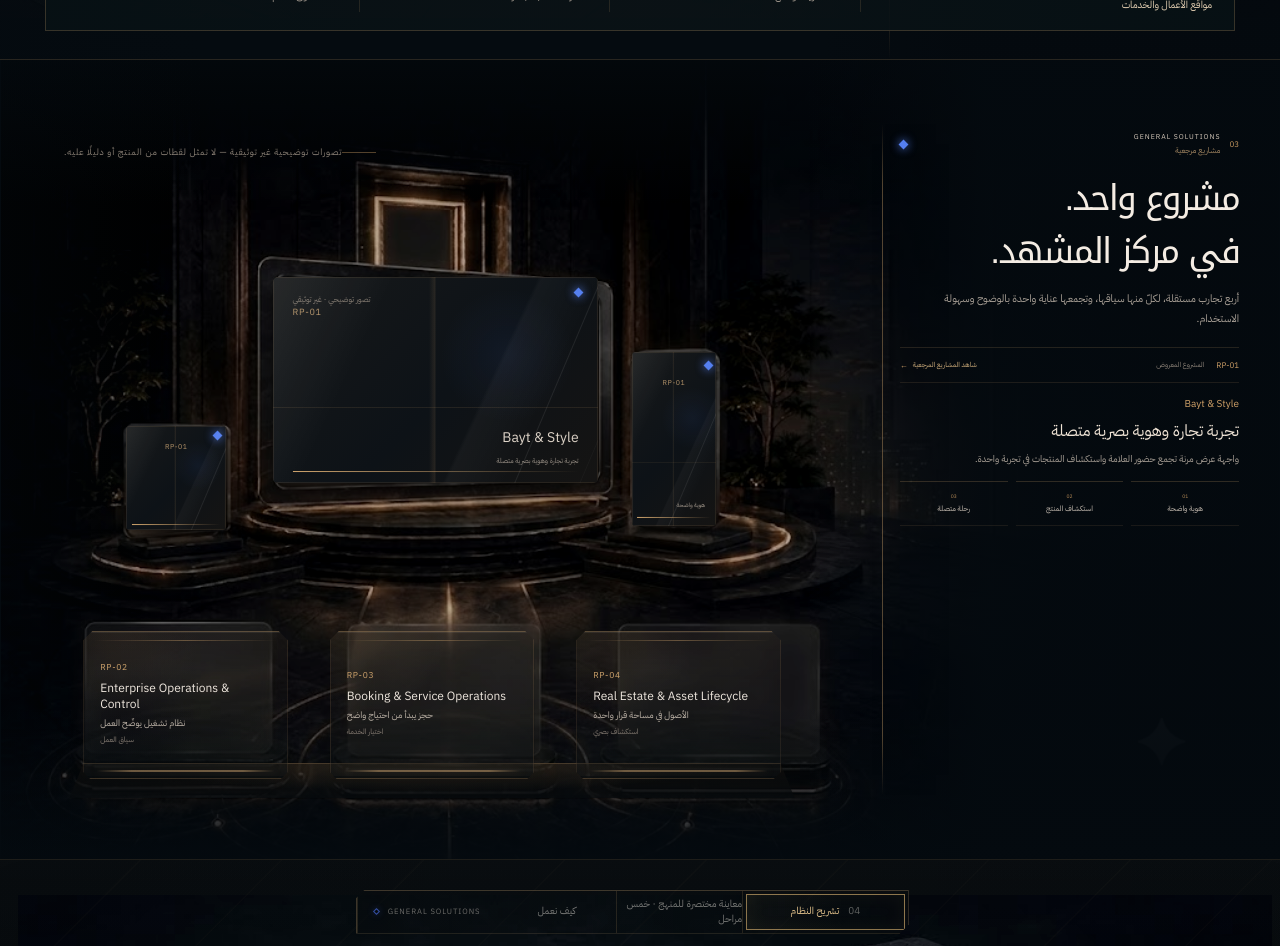
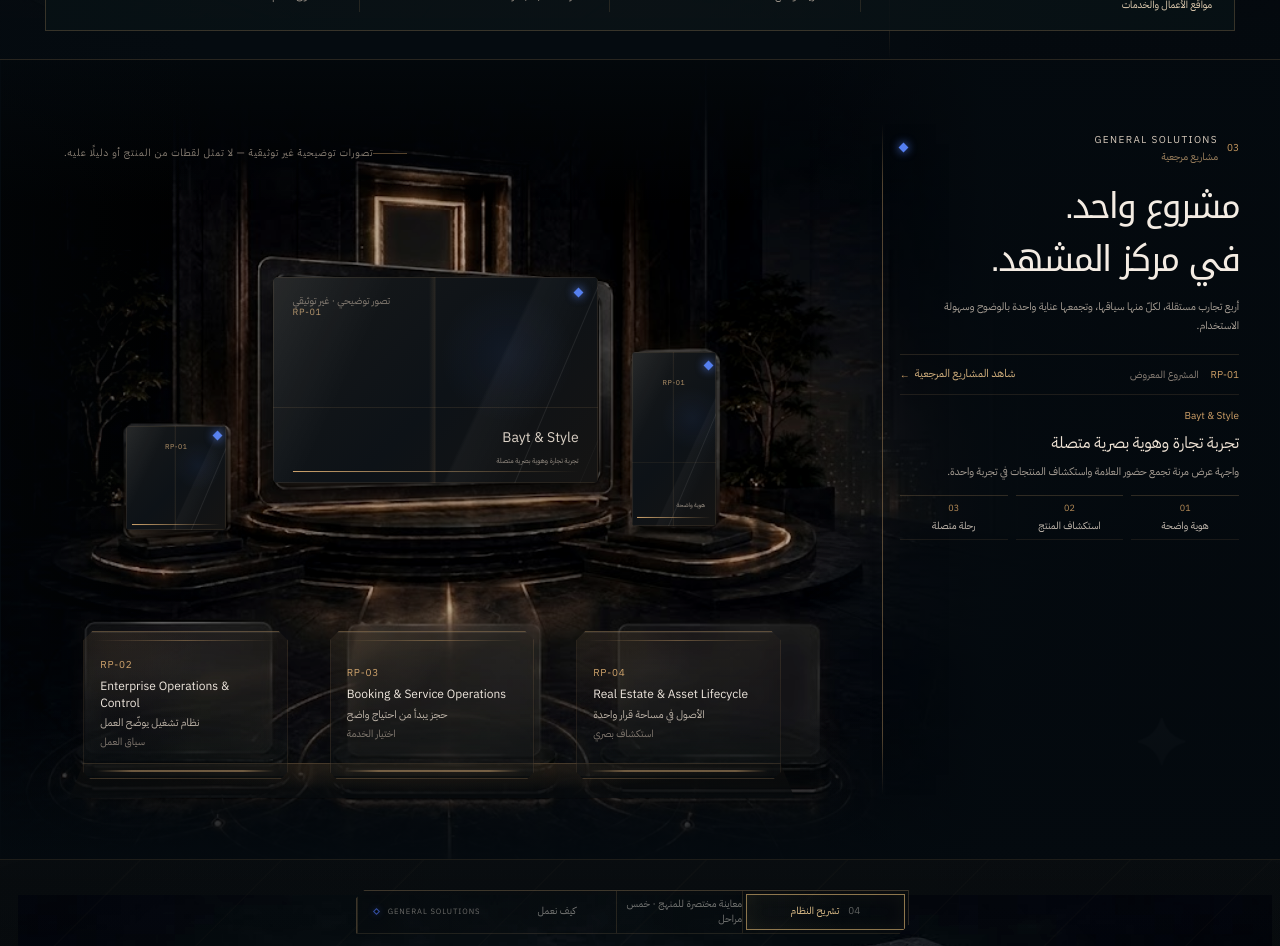
Before and after one commit to hamad933/GS-2, a React (Vite) app: page / in a window 1280 px wide. Shown: the part 1640-2586 px from the top of the page. Built offline with nearby package versions, Linux system fonts and the light colour scheme.

Commit message:
fix(home): raise reference proof readable type

```diff
--- a/src/components/sections/ReferenceProof.remediation.css
+++ b/src/components/sections/ReferenceProof.remediation.css
@@ -1,14 +1,51 @@
 .reference-proof-v2 .project-media figcaption {
-  font-size: 9px;
+  font-size: 10px;
   line-height: 1.6;
 }
 
 .reference-proof-v2 .neutral-project-surface__context {
-  font-size: 8px;
+  font-size: 10px;
+}
+
+.reference-proof-v2__selector-index,
+.reference-proof-v2__eyebrow > span,
+.reference-proof-v2__eyebrow-copy b,
+.reference-proof-v2__eyebrow-copy p,
+.reference-proof-v2__project-heading span,
+.reference-proof-v2__project-heading p,
+.reference-proof-v2__selector-cue,
+.reference-proof-v2__focus li {
+  font-size: 10px;
+}
+
+.reference-proof-v2__selector-title {
+  font-size: 10.5px;
+}
+
+.reference-proof-v2__selector-family {
+  font-size: 12px;
+}
+
+.reference-proof-v2__route {
+  font-size: 11px;
+}
+
+.reference-proof-v2__project-copy > p:last-child {
+  font-size: 10.5px;
+}
+
+.reference-proof-v2__focus li span {
+  font-size: 9px;
 }
 
 .reference-proof-v2__mobile-evidence-boundary {
   display: none;
+}
+
+@media (max-width: 1100px) and (min-width: 521px) {
+  .reference-proof-v2__selector-family {
+    font-size: 10.5px;
+  }
 }
 
 @media (max-width: 520px) {
@@ -33,6 +70,7 @@
   .reference-proof-v2__project-copy > p:last-child,
   .reference-proof-v2__focus li,
   .reference-proof-v2__project-heading p,
+  .reference-proof-v2__selector-index,
   .reference-proof-v2__selector-title {
     font-size: 10px;
   }
```
